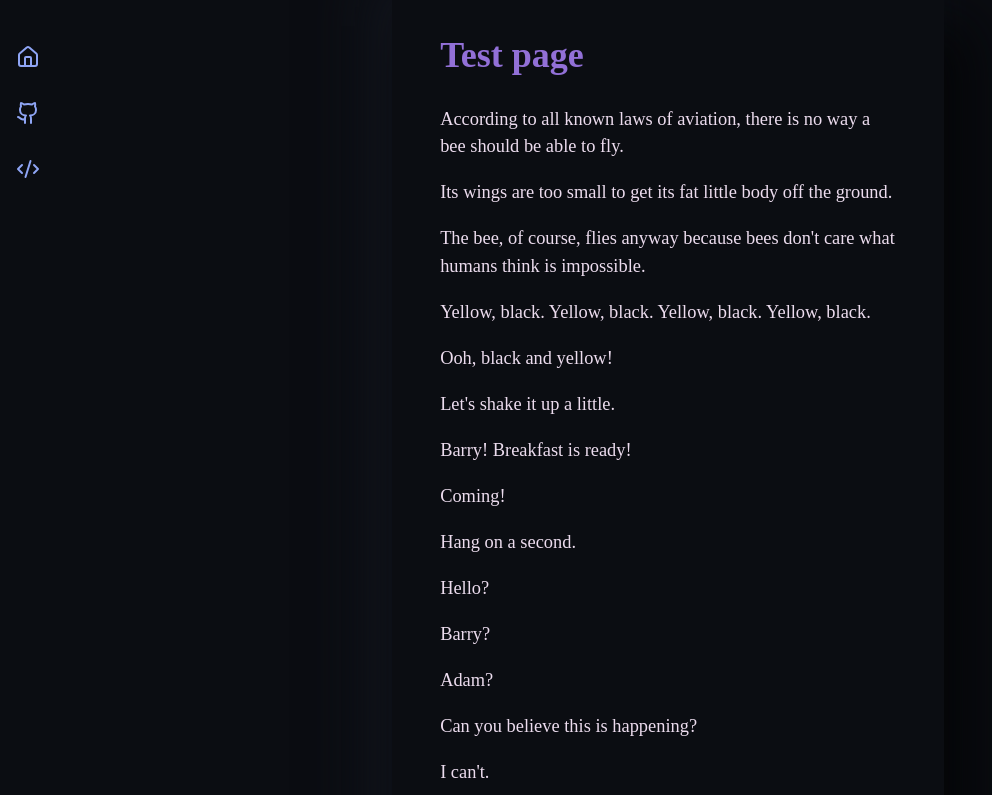
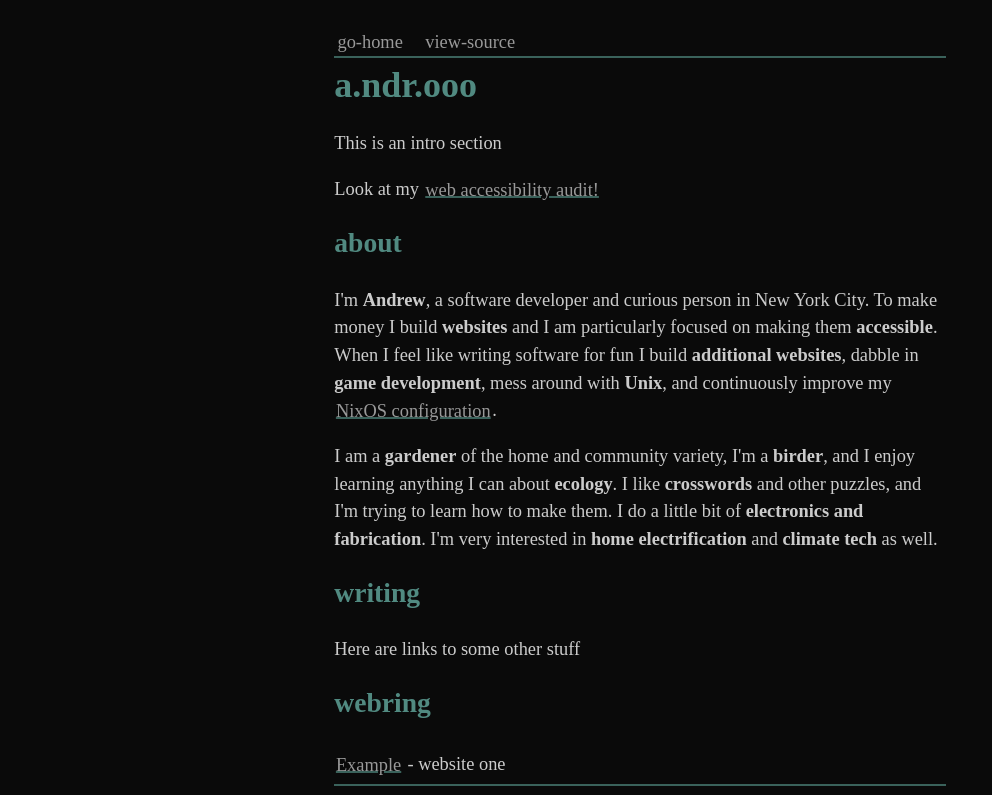
Before and after one commit to ndrooo/a.ndr.ooo, a SvelteKit app: page / in a window 1280 px wide. Shown: the top 795 px of the page, without its empty margins (0-992 px from the left). Built offline with nearby package versions, Linux system fonts and the light colour scheme; a web font is replaced by a local one.

Commit message:
whoops i redesigned it

```diff
--- a/package.json
+++ b/package.json
@@ -35,7 +35,6 @@
 	"dependencies": {
 		"@fontsource-variable/atkinson-hyperlegible-mono": "^5.2.1",
 		"@fontsource-variable/atkinson-hyperlegible-next": "^5.2.1",
-		"@fontsource-variable/besley": "^5.2.5",
 		"@lucide/svelte": "^0.503.0"
 	}
 }
--- a/src/app.css
+++ b/src/app.css
@@ -3,20 +3,18 @@
 }
 
 :root {
-	--background: rgb(11, 13, 18);
-	--surface: #192239;
-	--subhead: #8484c4;
-	--foreground: rgb(236, 220, 238);
-	--primary: #8fa5f5;
-	--secondary: #9270d7;
-	--tertiary: #00bfa5;
-	--highlight: #192239;
-	--textHighlight: #b3aa0288;
+	--background: #0a0a0a;
+	--surface: #222;
+	--foreground: #ccc;
+	--link: #999;
+	--accent: #3a625b;
+	--heading: hsl(170, 26%, 43%);
 
 	--scale-ratio: 1.5;
 	--s0: 1.15rem;
 	--s1: calc(var(--s0) * var(--scale-ratio));
 	--s2: calc(var(--s1) * var(--scale-ratio));
+	--s3: calc(var(--s2) * var(--scale-ratio));
 }
 
 body {
@@ -28,30 +26,65 @@ body {
 	margin: 0 auto;
 }
 
+::selection {
+	background-color: var(--surface);
+}
+
 h1,
 h2,
 h3,
 h4,
 h5,
 h6 {
-	color: var(--secondary);
-	font-family: 'Besley Variable', serif;
+	color: var(--heading);
+	hyphens: auto;
+	margin-block-start: 0;
+
+	&::selection {
+		background-color: var(--heading);
+		color: var(--background);
+	}
 }
 
 h1 {
 	font-size: 2.25rem;
+	margin-block-end: 0;
+}
+
+nav {
+	border-bottom: 2px solid var(--accent);
+	display: flex;
+	flex-wrap: wrap;
+	gap: 1rem;
+
+	a {
+		line-height: 1.2;
+		padding: 0.2rem;
+		text-decoration: none;
+	}
 }
 
 a {
-	color: var(--primary);
-	background-color: var(--surface);
-	border-radius: 0.25rem;
+	color: var(--link);
+	outline: none;
 	padding: 0.1rem;
-	text-decoration: none;
+	text-decoration: underline 2px var(--accent);
+	transition: text-decoration-thickness 0.3s;
 
 	&:hover {
-		color: var(--tertiary);
+		background-color: var(--surface);
+		text-decoration-thickness: 3px;
 	}
+
+	&:focus-visible {
+		background-color: var(--accent);
+		color: var(--background);
+		text-decoration-color: var(--background);
+	}
+}
+
+b {
+	font-weight: 550;
 }
 
 code {
@@ -60,26 +93,25 @@ code {
 	padding: 0.15rem;
 	font-family: 'Atkinson Hyperlegible Mono Variable', monospace;
 	font-size: 0.9rem;
-}
 
-.sidebar-wrapper {
-	display: flex;
-	flex-wrap: wrap;
-}
-
-.sidebar {
-	display: flex;
-	flex-flow: row wrap;
-	flex-basis: 2rem;
-	flex-grow: 1;
-}
-
-.sidebar-content {
-	flex-basis: 0;
-	flex-grow: 999;
-	min-inline-size: 90%;
+	&::selection {
+		background-color: var(--accent);
+		color: var(--background);
+	}
 }
 
 .text-container :nth-child(1) {
 	margin-block-start: 0;
 }
+
+ul.lines-list {
+	padding: 0;
+	li {
+		list-style-type: none;
+		padding-block: 0.3rem;
+
+		&:not(:last-child) {
+			border-block-end: 2px solid var(--accent);
+		}
+	}
+}
--- a/src/lib/Header.svelte
+++ /dev/null
@@ -1,62 +0,0 @@
-<script lang="ts">
-	import { CodeXml, Github, House } from '@lucide/svelte';
-
-	let props = $props();
-</script>
-
-<nav style=display:contents>
-	<ul {...props}>
-		<li>
-			<a href="/">
-				<House />
-				<span>Home</span>
-			</a>
-		</li>
-		<li>
-			<a href="https://github.com/ndrooo">
-				<Github />
-				<span>GitHub</span>
-			</a>
-		</li>
-		<li>
-			<a href="https://github.com/ndrooo/a.ndr.ooo">
-				<CodeXml />
-				<span>Source</span>
-			</a>
-		</li>
-	</ul>
-</nav>
-
-<style>
-	ul {
-        align-content: start;
-        margin: 0;
-		padding: 0;
-		z-index: 1;
-
-        &::before {
-            content: "";
-            padding: 0.9rem;
-        }
-	}
-
-	li {
-		list-style-type: none;
-	}
-
-	a {
-		background: none;
-		display: flex;
-		gap: 1rem;
-		padding: 1rem;
-	}
-
-	a span {
-		visibility: hidden;
-		display: none;
-	}
-
-	a:focus-visible span {
-		visibility: visible;
-	}
-</style>
--- /dev/null
+++ b/src/lib/Nav.svelte
@@ -0,0 +1,4 @@
+<nav>
+    <a href="/">go-home</a>
+    <a href="https://github.com/ndrooo">view-source</a>
+</nav>
--- a/src/routes/+layout.svelte
+++ b/src/routes/+layout.svelte
@@ -1,29 +1,21 @@
 <script lang="ts">
 	import '@fontsource-variable/atkinson-hyperlegible-mono';
 	import '@fontsource-variable/atkinson-hyperlegible-next';
-	import '@fontsource-variable/besley';
 	import '../app.css';
-	import Header from '$lib/Header.svelte';
+	import Nav from '$lib/Nav.svelte';
 
 	let { children } = $props();
 </script>
 
-<div class="sidebar-wrapper">
-	<Header class="sidebar"/>
-	<div class="sidebar-content">
-		<div class="content text-container">
-			{@render children()}
-		</div>
-	</div>
+<div class="content">
+	<Nav />
+	{@render children()}
 </div>
 
 <style>
 	.content {
 		margin-inline: auto;
-		max-inline-size: 60ch;
-		padding: var(--s1) 3rem;
-		box-shadow:
-			26px 26px 52px #040507,
-			-26px -26px 52px #12151d;
+		max-inline-size: 80ch;
+		padding: var(--s1) var(--s3);
 	}
 </style>
--- a/src/routes/+page.svelte
+++ b/src/routes/+page.svelte
@@ -1,100 +1,17 @@
-<h1>Test page</h1>
-<p>According to all known laws of aviation, there is no way a bee should be able to fly.</p>
-<p>Its wings are too small to get its fat little body off the ground.</p>
-<p>The bee, of course, flies anyway because bees don't care what humans think is impossible.</p>
-<p>Yellow, black. Yellow, black. Yellow, black. Yellow, black.</p>
-<p>Ooh, black and yellow!</p>
-<p>Let's shake it up a little.</p>
-<p>Barry! Breakfast is ready!</p>
-<p>Coming!</p>
-<p>Hang on a second.</p>
-<p>Hello?</p>
-<p>Barry?</p>
-<p>Adam?</p>
-<p>Can you believe this is happening?</p>
-<p>I can't.</p>
-<p>I'll pick you up.</p>
-<p>Looking sharp.</p>
-<p>Use the stairs, Your father paid good money for those.</p>
-<p>Sorry. I'm excited.</p>
-<p>Here's the graduate.</p>
-<p>We're very proud of you, son.</p>
-<p>A perfect report card, all B's.</p>
-<p>Very proud.</p>
-<p>Ma! I got a thing going here.</p>
-<p>You got lint on your fuzz.</p>
-<p>Ow! That's me!</p>
-<p>Wave to us! We'll be in row 118,000.</p>
-<p>Bye!</p>
-<p>Barry, I told you, stop flying in the house!</p>
-<p>Hey, Adam.</p>
-<p>Hey, Barry.</p>
-<p>Is that fuzz gel?</p>
-<p>A little. Special day, graduation.</p>
-<p>Never thought I'd make it.</p>
-<p>Three days grade school, three days high school.</p>
-<p>Those were awkward.</p>
-<p>Three days college. I'm glad I took a day and hitchhiked around The Hive.</p>
-<p>You did come back different.</p>
-<p>Hi, Barry. Artie, growing a mustache? Looks good.</p>
-<p>Hear about Frankie?</p>
-<p>Yeah.</p>
-<p>You going to the funeral?</p>
-<p>No, I'm not going.</p>
-<p>Everybody knows, sting someone, you die.</p>
-<p>Don't waste it on a squirrel.</p>
-<p>Such a hothead.</p>
-<p>I guess he could have just gotten out of the way.</p>
-<p>I love this incorporating an amusement park into our day.</p>
-<p>That's why we don't need vacations.</p>
-<p>Boy, quite a bit of pomp under the circumstances.</p>
-<p>Well, Adam, today we are men.</p>
-<p>We are!</p>
-<p>Bee-men.</p>
-<p>Amen!</p>
-<p>Hallelujah!</p>
-<p>Students, faculty, distinguished bees,</p>
-<p>please welcome Dean Buzzwell.</p>
-<p>Welcome, New Hive City graduating class of 9:15.</p>
-<p>That concludes our ceremonies And begins your career at Honex Industries!</p>
-<p>Will we pick our job today?</p>
-<p>I heard it's just orientation.</p>
-<p>Heads up! Here we go.</p>
-<p>Keep your hands and antennas inside the tram at all times.</p>
-<p>Wonder what it'll be like?</p>
-<p>A little scary.</p>
-<p>Welcome to Honex, a division of Honesco and a part of the Hexagon Group.</p>
-<p>This is it!</p>
-<p>Wow.</p>
-<p>Wow.</p>
-<p>We know that you, as a bee, have worked your whole life to get to the point where you can work for your whole life.</p>
-<p>Honey begins when our valiant Pollen Jocks bring the nectar to The Hive.</p>
-<p>Our top-secret formula is automatically color-corrected, scent-adjusted and bubble-contoured into this soothing sweet syrup with its distinctive golden glow you know as... Honey!</p>
-<p>That girl was hot.</p>
-<p>She's my cousin!</p>
-<p>She is?</p>
-<p>Yes, we're all cousins.</p>
-<p>Right. You're right.</p>
-<p>At Honex, we constantly strive to improve every aspect of bee existence.</p>
-<p>These bees are stress-testing a new helmet technology.</p>
-<p>What do you think he makes?</p>
-<p>Not enough.</p>
-<p>Here we have our latest advancement, the Krelman.</p>
-<p>What does that do?</p>
-<p>Catches that little strand of honey that hangs after you pour it.</p>
-<p>Saves us millions.</p>
-<p>Can anyone work on the Krelman?</p>
-<p>Of course. Most bee jobs are small ones.</p>
-<p>But bees know that every small job, if it's done well, means a lot.</p>
-<p>But choose carefully because you'll stay in the job you pick for the rest of your life.</p>
-<p>The same job the rest of your life? I didn't know that.</p>
-<p>What's the difference?</p>
-<p>You'll be happy to know that bees, as a species, haven't had one day off in 27 million years.</p>
-<p>So you'll just work us to death?</p>
-<p>We'll sure try.</p>
-<p>Wow! That blew my mind!</p>
-<p>"What's the difference?"</p>
-<p>How can you say that?</p>
-<p>One job forever?</p>
-<p>That's an insane choice to have to make.</p>
-<p>I'm relieved. Now we only have to make one decision in life.</p>
+<h1>a.ndr.ooo</h1>
+
+<p>This is an intro section</p>
+<p>Look at my <a href="/web-a11y-audit">web accessibility audit!</a></p>
+
+<h2>about</h2>
+<p>I'm <b>Andrew</b>, a software developer and curious person in New York City. To make money I build <b>websites</b> and I am particularly focused on making them <b>accessible</b>. When I feel like writing software for fun I build <b>additional websites</b>, dabble in <b>game development</b>, mess around with <b>Unix</b>, and continuously improve my <a href="https://github.com/ndrooo/nix">NixOS configuration</a>.</p>
+<p>I am a <b>gardener</b> of the home and community variety, I'm a <b>birder</b>, and I enjoy learning anything I can about <b>ecology</b>. I like <b>crosswords</b> and other puzzles, and I'm trying to learn how to make them. I do a little bit of <b>electronics and fabrication</b>. I'm very interested in <b>home electrification</b> and <b>climate tech</b> as well.</p>
+
+<h2>writing</h2>
+<p>Here are links to some other stuff</p>
+
+<h2>webring</h2>
+<ul class="lines-list">
+    <li><a href="https://wikipedia.org">Example</a> - website one</li>
+    <li><a href="https://wikipedia.org">Example</a> - another website</li>
+</ul>
```
Also changed, not shown: src/garden/test.md (deleted, +0 -9 lines), src/garden/web-a11y-audit.md (added, +5 -0 lines), 1 other file (tests, documents, lock files or other folders).
